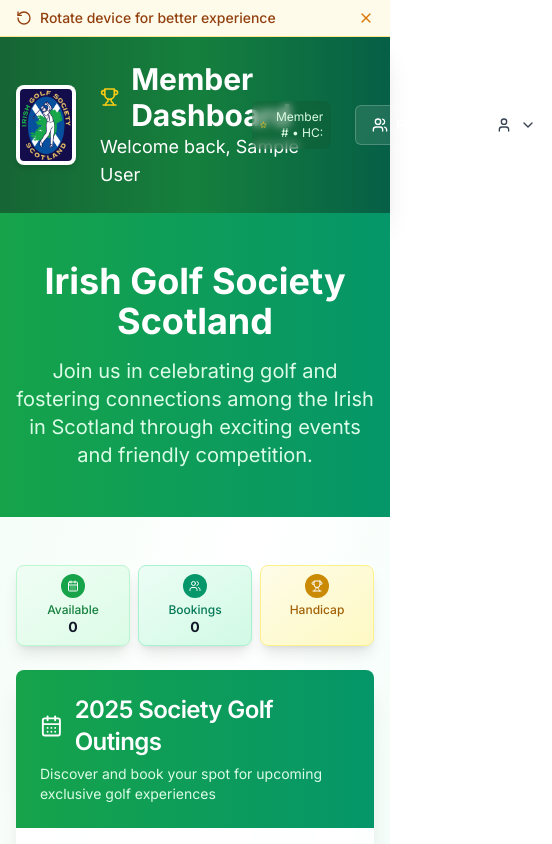
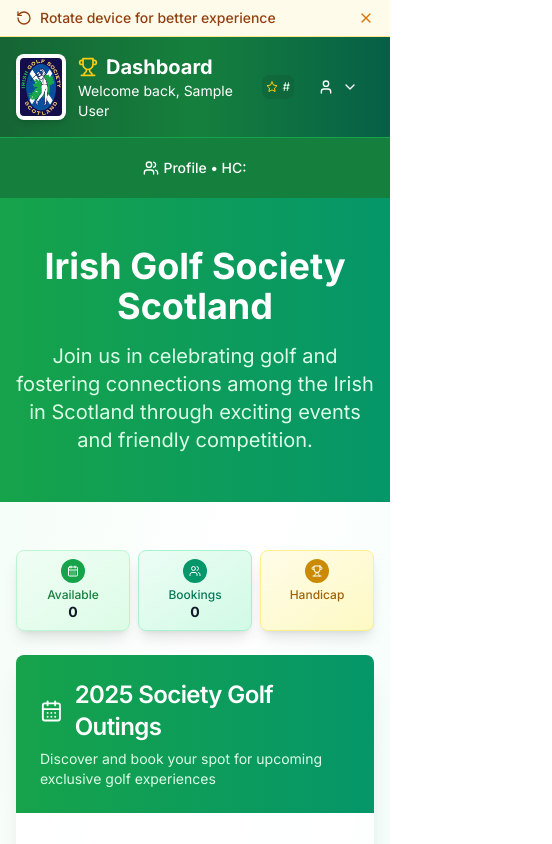
Before and after one commit to burkedavid/golf-society-booking, a Next.js app: page /dashboard in a window 390 px wide. Shown: the top 844 px of the page, 552 px wide, since content can reach past the window. Built offline with nearby package versions, Linux system fonts and the light colour scheme; no server answers; the database is empty; sample sign-in values are in the browser's storage.

Commit message:
Remove pricing sections and optimize mobile experience

```diff
--- a/app/admin/dashboard/page.tsx
+++ b/app/admin/dashboard/page.tsx
@@ -10,6 +10,7 @@
 import { CalendarDays, Users, PoundSterling, UserCog, Trophy, Star, TrendingUp, Settings, Plus } from 'lucide-react'
 import { UserMenu } from '@/components/user-menu'
 import { formatDateUK } from '@/lib/utils'
+import OrientationIndicator from '@/components/orientation-indicator'
 
 export default async function AdminDashboard() {
   const session = await getServerSession(authOptions)
@@ -53,50 +54,75 @@
 
   return (
     <div className="min-h-screen bg-gradient-to-br from-green-50 via-white to-emerald-50">
-      {/* Enhanced Header with Golf Theme */}
+      {/* Orientation Prompt for Mobile */}
+      <OrientationIndicator />
+
+      {/* Header with Golf Theme */}
       <div className="bg-gradient-to-r from-green-800 via-green-700 to-emerald-800 shadow-xl">
         <div className="max-w-7xl mx-auto px-4 sm:px-6 lg:px-8">
-          <div className="flex justify-between items-center py-6">
-            <div className="flex items-center space-x-6">
+          <div className="flex justify-between items-center py-4 sm:py-6">
+            <div className="flex items-center space-x-3 sm:space-x-6">
               {/* Logo Section */}
               <div className="flex-shrink-0">
                 <Image
                   src="/image-640x886.png"
                   alt="Irish Golf Society Scotland Logo"
-                  width={60}
-                  height={83}
-                  className="rounded-lg shadow-md bg-white p-1"
+                  width={50}
+                  height={69}
+                  className="sm:w-[60px] sm:h-[83px] rounded-lg shadow-md bg-white p-1"
                 />
               </div>
               <div>
-                <h1 className="text-3xl font-bold text-white flex items-center">
-                  <Settings className="w-8 h-8 mr-3 text-yellow-400" />
-                  Admin Dashboard
+                <h1 className="text-xl sm:text-3xl font-bold text-white flex items-center">
+                  <Settings className="w-5 h-5 sm:w-8 sm:h-8 mr-2 sm:mr-3 text-yellow-400" />
+                  <span className="hidden sm:inline">Admin Dashboard</span>
+                  <span className="sm:hidden">Admin</span>
                 </h1>
-                <p className="text-green-100 text-lg">Irish Golf Society Scotland - Management Portal</p>
+                <p className="text-green-100 text-sm sm:text-lg hidden sm:block">Irish Golf Society Scotland - Management Portal</p>
               </div>
             </div>
-            <div className="flex items-center space-x-6">
-              <div className="text-right text-xs text-green-100 bg-green-900/30 rounded-lg p-2 backdrop-blur-sm">
+            <div className="flex items-center space-x-2 sm:space-x-6">
+              <div className="text-right text-xs text-green-100 bg-green-900/30 rounded-lg p-1 sm:p-2 backdrop-blur-sm">
                 <div className="flex items-center">
                   <Star className="w-3 h-3 mr-1 text-yellow-400" />
-                  Admin #{session.user.memberNumber}
+                  <span className="hidden sm:inline">Admin #{session.user.memberNumber}</span>
+                  <span className="sm:hidden">#{session.user.memberNumber}</span>
                 </div>
               </div>
-              <Link href="/admin/members">
+              <Link href="/admin/members" className="hidden sm:block">
                 <Button variant="outline" className="bg-white/10 border-white/20 text-white hover:bg-white/20">
                   <UserCog className="w-4 h-4 mr-2" />
                   Members
                 </Button>
               </Link>
-              <Link href="/admin/outings/create">
+              <Link href="/admin/outings/create" className="hidden sm:block">
                 <Button className="bg-blue-600 hover:bg-blue-700 text-white shadow-lg">
                   <Plus className="w-4 h-4 mr-2" />
                   Create Outing
                 </Button>
               </Link>
-              <ClientUserMenu />
+              <ClientUserMenu variant="header" />
             </div>
+          </div>
+        </div>
+      </div>
+
+      {/* Mobile Navigation - Only show on small screens */}
+      <div className="sm:hidden bg-green-700 border-t border-green-600">
+        <div className="max-w-7xl mx-auto px-4">
+          <div className="flex justify-center space-x-4 py-3">
+            <Link href="/admin/members">
+              <Button variant="ghost" size="sm" className="text-white hover:bg-green-600">
+                <UserCog className="w-4 h-4 mr-1" />
+                Members
+              </Button>
+            </Link>
+            <Link href="/admin/outings/create">
+              <Button size="sm" className="bg-blue-600 hover:bg-blue-700 text-white">
+                <Plus className="w-4 h-4 mr-1" />
+                Create
+              </Button>
+            </Link>
           </div>
         </div>
       </div>
@@ -114,7 +140,7 @@
       {/* Main Content */}
       <div className="max-w-7xl mx-auto px-4 sm:px-6 lg:px-8 py-12">
         {/* Mobile-Optimized Admin Stats Cards */}
-        <div className="grid grid-cols-2 lg:grid-cols-4 gap-2 sm:gap-3 lg:gap-6 mb-6 sm:mb-8 lg:mb-12">
+        <div className="grid grid-cols-3 gap-2 sm:gap-3 lg:gap-6 mb-6 sm:mb-8 lg:mb-12">
           <Card className="shadow-xl border-0 bg-white/80 backdrop-blur-sm hover:shadow-2xl transition-all duration-300">
             <CardHeader className="bg-gradient-to-r from-green-600 to-emerald-600 text-white rounded-t-lg p-2 sm:p-3 lg:p-4">
               <CardTitle className="text-xs sm:text-sm font-medium flex items-center justify-center lg:justify-start">
@@ -151,19 +177,6 @@
             <CardContent className="p-2 sm:p-4 lg:p-6 text-center lg:text-left">
               <div className="text-lg sm:text-2xl lg:text-3xl font-bold text-gray-900">{totalBookings}</div>
               <p className="text-xs sm:text-sm text-gray-600">All time</p>
-            </CardContent>
-          </Card>
-
-          <Card className="shadow-xl border-0 bg-white/80 backdrop-blur-sm hover:shadow-2xl transition-all duration-300 col-span-2 lg:col-span-1">
-            <CardHeader className="bg-gradient-to-r from-yellow-600 to-orange-600 text-white rounded-t-lg p-2 sm:p-3 lg:p-4">
-              <CardTitle className="text-xs sm:text-sm font-medium flex items-center justify-center lg:justify-start">
-                <PoundSterling className="w-3 h-3 sm:w-4 sm:h-4 mr-1 sm:mr-2" />
-                <span className="hidden sm:inline">Total </span>Revenue
-              </CardTitle>
-            </CardHeader>
-            <CardContent className="p-2 sm:p-4 lg:p-6 text-center lg:text-left">
-              <div className="text-lg sm:text-2xl lg:text-3xl font-bold text-gray-900">£{totalRevenue._sum.totalCost?.toFixed(2) || '0.00'}</div>
-              <p className="text-xs sm:text-sm text-gray-600">All time revenue</p>
             </CardContent>
           </Card>
         </div>
@@ -232,28 +245,6 @@
                       </div>
 
                       <div className="text-right ml-6">
-                        <div className="bg-green-600 text-white rounded-lg p-4 shadow-md mb-3">
-                          <div className="text-center">
-                            <div className="text-sm text-green-100 mb-2 flex items-center justify-center">
-                              <PoundSterling className="w-3 h-3 mr-1" />
-                              Pricing
-                            </div>
-                            {outing.memberPrice === 0 && outing.guestPrice === 0 ? (
-                              <div className="text-lg font-bold text-green-100">
-                                TBC
-                              </div>
-                            ) : (
-                              <div className="space-y-1">
-                                <div className="text-sm font-bold">
-                                  £{outing.memberPrice} <span className="text-xs font-normal text-green-200">member</span>
-                                </div>
-                                <div className="text-sm font-bold">
-                                  £{outing.guestPrice} <span className="text-xs font-normal text-green-200">guest</span>
-                                </div>
-                              </div>
-                            )}
-                          </div>
-                        </div>
                         <Button size="sm" className="bg-blue-600 hover:bg-blue-700 text-white w-full">
                           <Settings className="w-4 h-4 mr-2" />
                           <Link href={`/admin/bookings/${outing.id}`} className="text-white">
--- a/app/dashboard/page.tsx
+++ b/app/dashboard/page.tsx
@@ -63,41 +63,57 @@
       {/* Header with Golf Theme */}
       <div className="bg-gradient-to-r from-green-800 via-green-700 to-emerald-800 shadow-xl">
         <div className="max-w-7xl mx-auto px-4 sm:px-6 lg:px-8">
-          <div className="flex justify-between items-center py-6">
-            <div className="flex items-center space-x-6">
+          <div className="flex justify-between items-center py-4 sm:py-6">
+            <div className="flex items-center space-x-3 sm:space-x-6">
               {/* Logo Section */}
               <div className="flex-shrink-0">
                 <Image
                   src="/image-640x886.png"
                   alt="Irish Golf Society Scotland Logo"
-                  width={60}
-                  height={83}
-                  className="rounded-lg shadow-md bg-white p-1"
+                  width={50}
+                  height={69}
+                  className="sm:w-[60px] sm:h-[83px] rounded-lg shadow-md bg-white p-1"
                 />
               </div>
               <div>
-                <h1 className="text-3xl font-bold text-white flex items-center">
-                  <Trophy className="w-8 h-8 mr-3 text-yellow-400" />
-                  Member Dashboard
+                <h1 className="text-xl sm:text-3xl font-bold text-white flex items-center">
+                  <Trophy className="w-5 h-5 sm:w-8 sm:h-8 mr-2 sm:mr-3 text-yellow-400" />
+                  <span className="hidden sm:inline">Member Dashboard</span>
+                  <span className="sm:hidden">Dashboard</span>
                 </h1>
-                <p className="text-white text-lg">Welcome back, {session.user.name}</p>
+                <p className="text-white text-sm sm:text-lg">Welcome back, {session.user.name}</p>
               </div>
             </div>
-            <div className="flex items-center space-x-6">
-              <div className="text-right text-xs text-green-100 bg-green-900/30 rounded-lg p-2 backdrop-blur-sm">
+            <div className="flex items-center space-x-2 sm:space-x-6">
+              <div className="text-right text-xs text-green-100 bg-green-900/30 rounded-lg p-1 sm:p-2 backdrop-blur-sm">
                 <div className="flex items-center">
                   <Star className="w-3 h-3 mr-1 text-yellow-400" />
-                  Member #{session.user.memberNumber} • HC: {session.user.handicap}
+                  <span className="hidden sm:inline">Member #{session.user.memberNumber} • HC: {session.user.handicap}</span>
+                  <span className="sm:hidden">#{session.user.memberNumber}</span>
                 </div>
               </div>
-              <Link href="/profile">
+              <Link href="/profile" className="hidden sm:block">
                 <Button variant="outline" className="bg-white/10 border-white/20 text-white hover:bg-white/20">
                   <Users className="w-4 h-4 mr-2" />
                   Profile
                 </Button>
               </Link>
-              <ClientUserMenu />
+              <ClientUserMenu variant="header" />
             </div>
+          </div>
+        </div>
+      </div>
+
+      {/* Mobile Profile Link - Only show on small screens */}
+      <div className="sm:hidden bg-green-700 border-t border-green-600">
+        <div className="max-w-7xl mx-auto px-4">
+          <div className="flex justify-center py-3">
+            <Link href="/profile">
+              <Button variant="ghost" size="sm" className="text-white hover:bg-green-600">
+                <Users className="w-4 h-4 mr-1" />
+                Profile • HC: {session.user.handicap}
+              </Button>
+            </Link>
           </div>
         </div>
       </div>
--- a/app/profile/page.tsx
+++ b/app/profile/page.tsx
@@ -23,23 +23,25 @@
       {/* Header */}
       <div className="bg-gradient-to-r from-green-800 via-green-700 to-emerald-800 shadow-xl">
         <div className="max-w-7xl mx-auto px-4 sm:px-6 lg:px-8">
-          <div className="flex justify-between items-center py-6">
-            <div className="flex items-center space-x-4">
+          <div className="flex justify-between items-center py-4 sm:py-6">
+            <div className="flex items-center space-x-2 sm:space-x-4">
               <Link href="/dashboard">
                 <Button variant="ghost" size="sm" className="text-white hover:bg-green-700">
-                  <ArrowLeft className="w-4 h-4 mr-2" />
-                  Back to Dashboard
+                  <ArrowLeft className="w-4 h-4 mr-1 sm:mr-2" />
+                  <span className="hidden sm:inline">Back to Dashboard</span>
+                  <span className="sm:hidden">Back</span>
                 </Button>
               </Link>
               <div>
-                <h1 className="text-3xl font-bold text-white flex items-center">
-                  <User className="w-8 h-8 mr-3 text-green-200" />
-                  My Profile
+                <h1 className="text-xl sm:text-3xl font-bold text-white flex items-center">
+                  <User className="w-5 h-5 sm:w-8 sm:h-8 mr-2 sm:mr-3 text-green-200" />
+                  <span className="hidden sm:inline">My Profile</span>
+                  <span className="sm:hidden">Profile</span>
                 </h1>
-                <p className="text-green-100">Update your personal information</p>
+                <p className="text-green-100 text-sm sm:text-base">Update your personal information</p>
               </div>
             </div>
-            <ClientUserMenu />
+            <ClientUserMenu variant="header" />
           </div>
         </div>
       </div>
--- a/components/client-user-menu.tsx
+++ b/components/client-user-menu.tsx
@@ -2,6 +2,10 @@
 
 import { UserMenu } from './user-menu'
 
-export function ClientUserMenu() {
-  return <UserMenu />
+interface ClientUserMenuProps {
+  variant?: 'default' | 'header'
 }
+
+export function ClientUserMenu({ variant = 'default' }: ClientUserMenuProps) {
+  return <UserMenu variant={variant} />
+}
--- a/components/user-menu.tsx
+++ b/components/user-menu.tsx
@@ -6,7 +6,11 @@
 import { Card, CardContent } from '@/components/ui/card'
 import { User, LogOut, ChevronDown } from 'lucide-react'
 
-export function UserMenu() {
+interface UserMenuProps {
+  variant?: 'default' | 'header'
+}
+
+export function UserMenu({ variant = 'default' }: UserMenuProps) {
   const { data: session } = useSession()
   const [isOpen, setIsOpen] = useState(false)
 
@@ -32,16 +36,22 @@
     })
   }
 
+  const buttonClasses = variant === 'header'
+    ? "flex items-center space-x-2 text-white hover:text-green-100 hover:bg-white/10"
+    : "flex items-center space-x-2 text-gray-700 hover:text-gray-900"
+
+  const iconClasses = variant === 'header' ? "text-white" : ""
+
   return (
     <div className="relative">
       <Button
         variant="ghost"
         onClick={() => setIsOpen(!isOpen)}
-        className="flex items-center space-x-2 text-gray-700 hover:text-gray-900"
+        className={buttonClasses}
       >
-        <User className="w-4 h-4" />
+        <User className={`w-4 h-4 ${iconClasses}`} />
         <span className="hidden md:block">{session.user.name}</span>
-        <ChevronDown className="w-4 h-4" />
+        <ChevronDown className={`w-4 h-4 ${iconClasses}`} />
       </Button>
 
       {isOpen && (
```
